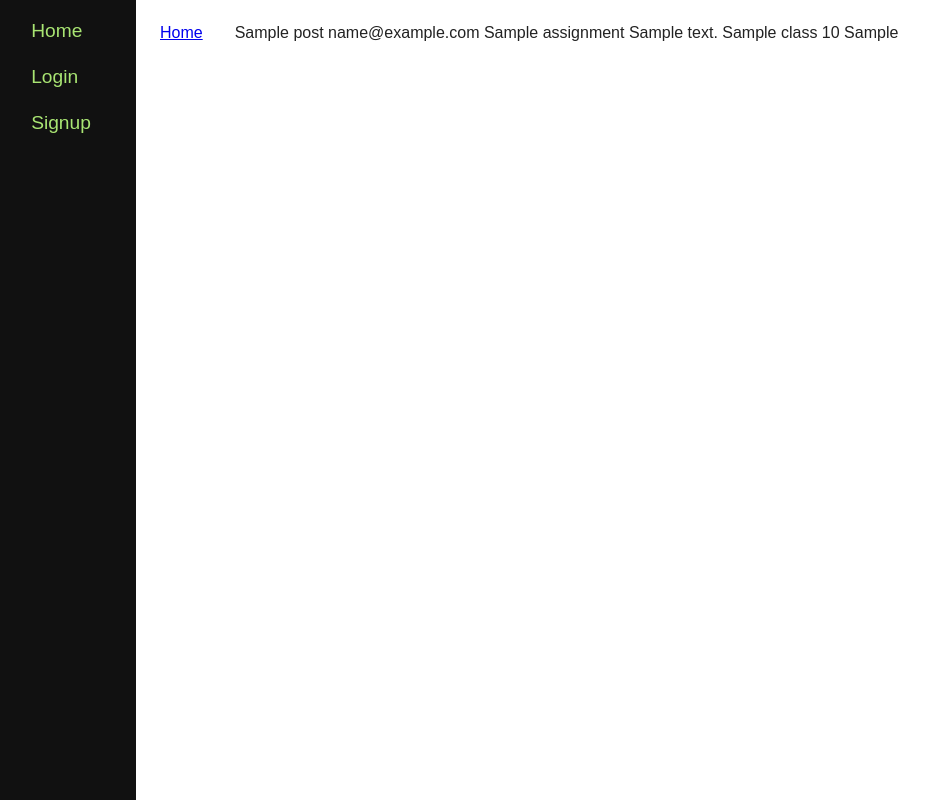
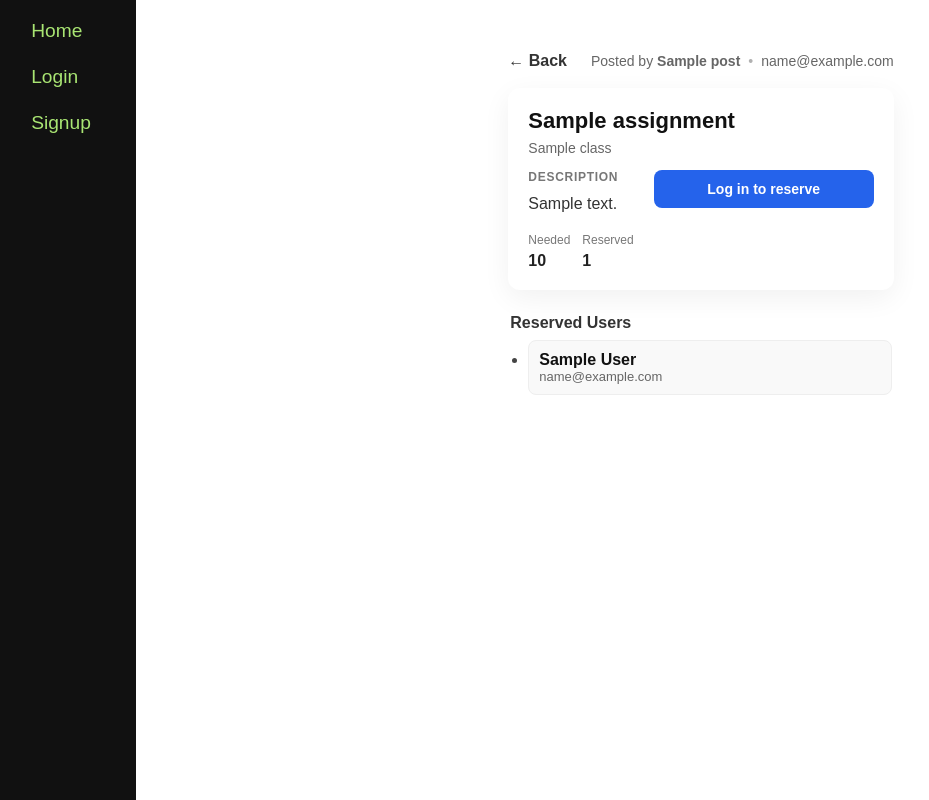
Before and after one commit to yorozc/UniPal, a Flask app: template src/templates/pal_post.html in a window 1280 px wide. Shown: the whole page, without its empty margins (14-943 px from the left). Run offline with Flask 3, Linux system fonts and the light colour scheme; the template is opened without the code that fills it: most values are stand-ins (such as "Sample title", 1, 10 or a date in 2020).

Commit message:
styles post page

```diff
--- a/src/static/index.css
+++ b/src/static/index.css
@@ -174,3 +174,94 @@ select, input{
     box-sizing: border-box;
     font-size: 1em;
 }
+
+/* pal post */
+/* pal_post styles - simple & clean */
+.pal-page { padding: 28px 24px; max-width: 1100px; margin: 0 auto; }
+
+/* header */
+.pal-header { display:flex; justify-content:space-between; align-items:center; margin-bottom:18px; gap:12px; }
+.pal-header .back { color:#333; text-decoration:none; font-weight:600; }
+.pal-header .meta-inline { color:#666; font-size:14px; display:flex; gap:8px; align-items:center; }
+.pal-header .dot { opacity:.5; }
+
+/* overall body */
+.pal-body { display:flex; flex-direction:column; gap:18px; }
+
+/* main card */
+.pal-card { background:#fff; border-radius:12px; box-shadow:0 8px 28px rgba(18,18,18,.06); padding:20px; display:block; }
+
+/* header of card */
+.pal-card-head .title { margin:0 0 6px; font-size:22px; color:#111; }
+.pal-card-head .subtitle { margin:0; color:#666; font-size:14px; }
+
+/* layout inside card */
+.pal-card-main { display:flex; gap:20px; align-items:flex-start; margin-top:14px; }
+
+/* left column (content) */
+.left-col { flex:1; min-width:0; }
+.label { font-size:12px; font-weight:700; color:#777; margin-bottom:8px; text-transform:uppercase; letter-spacing:.06em; }
+.description { color:#333; line-height:1.5; margin-bottom:14px; white-space:pre-wrap; }
+
+/* small meta grid */
+.meta-grid { display:flex; gap:12px; }
+.meta-label { font-size:12px; color:#777; }
+.meta-value { font-weight:700; font-size:16px; margin-top:4px; }
+
+/* aside (actions + info) */
+.right-col { width:220px; display:flex; flex-direction:column; gap:16px; align-items:stretch; }
+
+/* buttons */
+.btn { display:inline-block; padding:10px 12px; border-radius:8px; font-weight:700; text-align:center; cursor:pointer; border:1px solid transparent; text-decoration:none; color:#fff; }
+.btn-primary { background:#2563eb; }
+.btn-ghost { background:#fff; color:#2563eb; border:1px solid #cde0ff; }
+.btn-outline { background:#fff; color:#333; border:1px solid #ddd; }
+.btn-danger { background:#dc2626; }
+
+/* actions container */
+.actions { display:flex; flex-direction:column; gap:8px; }
+
+/* info block */
+.info { background:#fafafa; border-radius:8px; padding:8px; font-size:13px; color:#444; }
+.info-label { font-size:11px; color:#888; margin-top:8px; }
+.info-value { font-family:monospace; font-size:13px; color:#222; word-break:break-all; }
+
+/* reserved list */
+.reserved-list { background:transparent; padding:6px 2px; color:#333; }
+.reserved-list h3 { margin:0 0 8px; font-size:16px; }
+.reserved-list ul { list-style:disc; margin-left:18px; color:#444; }
+.muted { color:#777; font-size:14px; }
+
+/* small responsive adjustments */
+@media (max-width:900px) {
+  .pal-card-main { flex-direction:column; }
+  .right-col { width:100%; }
+  .pal-page { padding:18px; }
+  .pal-header { flex-direction:column; align-items:flex-start; gap:8px; }
+}
+
+.reserved-users {
+  list-style: none;
+  padding: 0;
+  margin: 0;
+  display: flex;
+  flex-direction: column;
+  gap: 10px;
+}
+
+.reserved-user {
+  padding: 10px;
+  background: #f9f9f9;
+  border-radius: 8px;
+  border: 1px solid #eee;
+}
+
+.user-name {
+  font-weight: 600;
+  color: #111;
+}
+
+.user-email {
+  font-size: 13px;
+  color: #666;
+}
--- a/src/templates/pal_post.html
+++ b/src/templates/pal_post.html
@@ -1,34 +1,90 @@
 {% extends 'base.html' %}
 
 {% block body %}
-    <a href="{{ url_for('main.index') }}">Home</a>
+{# Normalize / safe defaults inside template #}
+{% set owner_id = (post.user_id|string) if post.user_id is defined else '' %}
+{% set pals = post.pals_users if (post.pals_users is defined) else [] %}
+
+<div class="pal-page">
+
+  <!-- Left: basic navigation -->
+  <div class="pal-header">
+    <a class="back" href="{{ url_for('main.index') }}">&larr; Back</a>
+    <div class="meta-inline">
+      <span class="posted-by">Posted by <strong>{{ post.name or 'Unknown' }}</strong></span>
+      <span class="dot">•</span>
+      <span class="email">{{ post.email or '' }}</span>
+    </div>
+  </div>
+
+  <div class="pal-body">
+
+    <!-- Primary card -->
+    <article class="pal-card">
+      <header class="pal-card-head">
+        <h1 class="title">{{ post.assignment or 'Untitled' }}</h1>
+        <p class="subtitle">{{ post.class or '' }}
+          {% if post["start-date"] or post["start-time"] %}
+            • {{ post["start-date"]|default('') }} {{ post["start-time"]|default('') }}
+          {% endif %}
+        </p>
+      </header>
+
+      <section class="pal-card-main">
+        <div class="left-col">
+          <div class="label">Description</div>
+          <p class="description">{{ post.description or 'No description provided.' }}</p>
+
+          <div class="meta-grid">
+            <div><span class="meta-label">Needed</span><div class="meta-value">{{ post.pals or 0 }}</div></div>
+            <div><span class="meta-label">Reserved</span><div class="meta-value">{{ pals|length }}</div></div>
+          </div>
+        </div>
+
+        <aside class="right-col">
+          <div class="actions">
             {% if current_user.is_authenticated %}
-        {% if current_user.id == post.user_id|string %}
-            <form action="{{url_for('pal.delete_post', post_id=post._id) }}" method="POST">
-                <button type="submit">delete</button>
+              {% if current_user.id == owner_id %}
+                <form action="{{ url_for('pal.delete_post', post_id=post._id|string) }}" method="POST" style="margin-bottom:8px;">
+                  <button class="btn btn-danger" type="submit">Delete</button>
                 </form>
-            <a href="{{ url_for('pal.edit_post', post_id=post._id) }}"><button>edit</button></a>
+                <a class="btn btn-outline" href="{{ url_for('pal.edit_post', post_id=post._id|string) }}">Edit</a>
               {% else %}
-            {% if current_user.id in post.pals_users|string %}
+                {% if current_user.id in (pals | map('string') | list) %}
                   <form action="{{ url_for('pal.unreserve', post_id=post._id|string) }}" method="POST">
-                    <button type="submit">Unreserve</button>
+                    <button class="btn btn-ghost" type="submit">Unreserve</button>
                   </form>
                 {% else %}
-                <form action="{{url_for('pal.reserve', post_id=post._id)}}" method="POST">
-                    <button type="submit">reserve</button>
+                  <form action="{{ url_for('pal.reserve', post_id=post._id|string) }}" method="POST">
+                    <button class="btn btn-primary" type="submit">Reserve</button>
                   </form>
                 {% endif %}
               {% endif %}
+            {% else %}
+              <a class="btn btn-primary" href="{{ url_for('auth.login') }}">Log in to reserve</a>
             {% endif %}
+          </div>
+        </aside>
+      </section>
+    </article>
 
+    <!-- Optional: small reserve list -->
+    <section class="reserved-list">
+      <h3>Reserved Users</h3>
+      {% if reserved_users %}
+        <ul>
+          {% for user in reserved_users %}
+            <li class="reserved-user">
+                <div class="user-name">{{user.first_name}} {{user.last_name}}</div>
+                <div class="user-email">{{user.email}}</div>
+            </li>
+          {% endfor %}
+        </ul>
+      {% else %}
+        <p class="muted">No reservations yet.</p>
+      {% endif %}
+    </section>
 
-    <div class="post">
-        {{post.name}}
-        {{post.email}}
-        {{post.assignment}}
-        {{post.description}}
-        {{post.class}}
-        {{post.pals}}
-        {{post.pals_users}}
+  </div>
 </div>
 {% endblock %}
```
Also changed, not shown: src/pal_posts/pal_routes.py (+19 -2 lines). Lines whose indentation alone changed are shown as unchanged.
